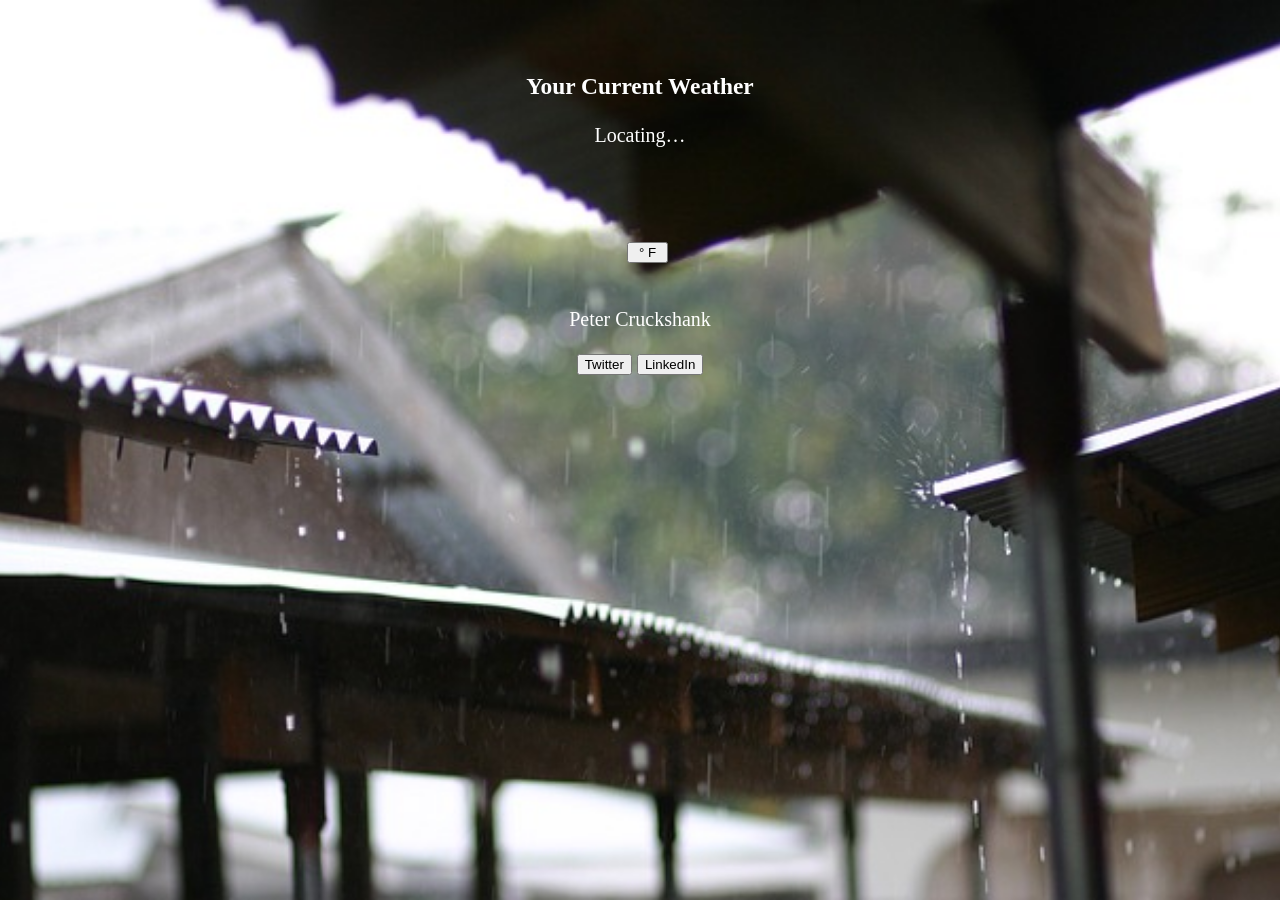
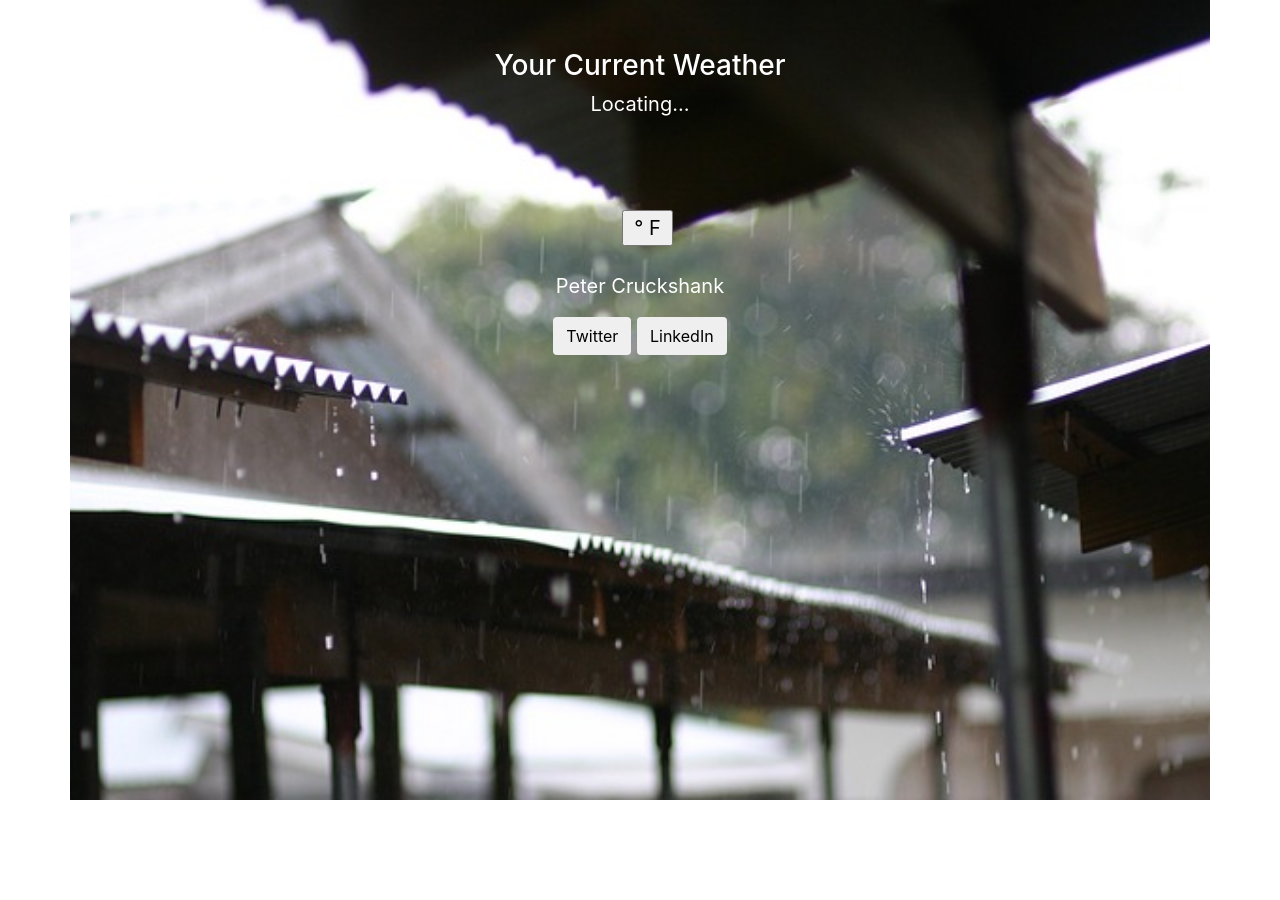
Before and after one commit to petercr/Local-Weather-API, a plain HTML site: page index.html in a window 1280 px wide. After the commit the page ends 800 px from the top, so only its background shows below. Drawn offline with nearby package versions, Linux system fonts and the light colour scheme.

Commit message:
added in Bootstrap v 4.0beta into page

```diff
--- a/index.html
+++ b/index.html
@@ -15,12 +15,14 @@
     <script src="src\script.js" charset="utf-8"></script>
     <!-- Link to weather-icons css file -->
     <link rel="stylesheet" href="/css/weather-icons.min.css">
+    <!-- Boostrap 4.0 alpah CSS link-->
+    <link rel="stylesheet" href="https://maxcdn.bootstrapcdn.com/bootstrap/4.0.0-beta/css/bootstrap.min.css" integrity="sha384-/Y6pD6FV/Vv2HJnA6t+vslU6fwYXjCFtcEpHbNJ0lyAFsXTsjBbfaDjzALeQsN6M" crossorigin="anonymous">
 
 
 </head>
 
 <body onload="geoFindMe()">
-    <div class="container">
+    <div class=" container-fluid container">
         <h3>Your Current Weather</h3>
         <div id="location"></div>
         <div id="icons"></div>
@@ -36,7 +38,9 @@
 
         </div>
         <div>
-
+            <!-- Other scripts needed by Bootstrap 4 -->
+            <script src="https://cdnjs.cloudflare.com/ajax/libs/popper.js/1.11.0/umd/popper.min.js" integrity="sha384-b/U6ypiBEHpOf/4+1nzFpr53nxSS+GLCkfwBdFNTxtclqqenISfwAzpKaMNFNmj4" crossorigin="anonymous"></script>
+            <script src="https://maxcdn.bootstrapcdn.com/bootstrap/4.0.0-beta/js/bootstrap.min.js" integrity="sha384-h0AbiXch4ZDo7tp9hKZ4TsHbi047NrKGLO3SEJAg45jXxnGIfYzk4Si90RDIqNm1" crossorigin="anonymous"></script>
 </body>
 
 
```
